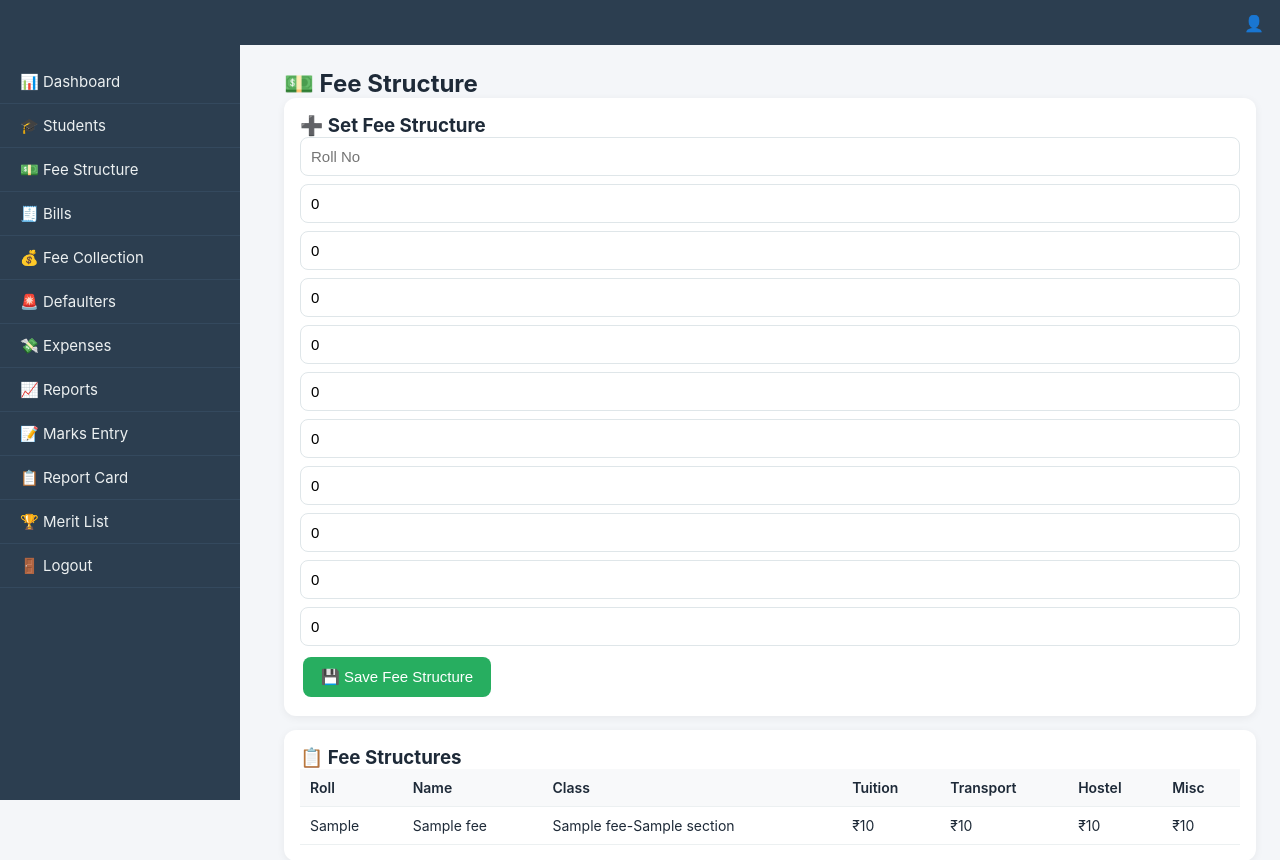
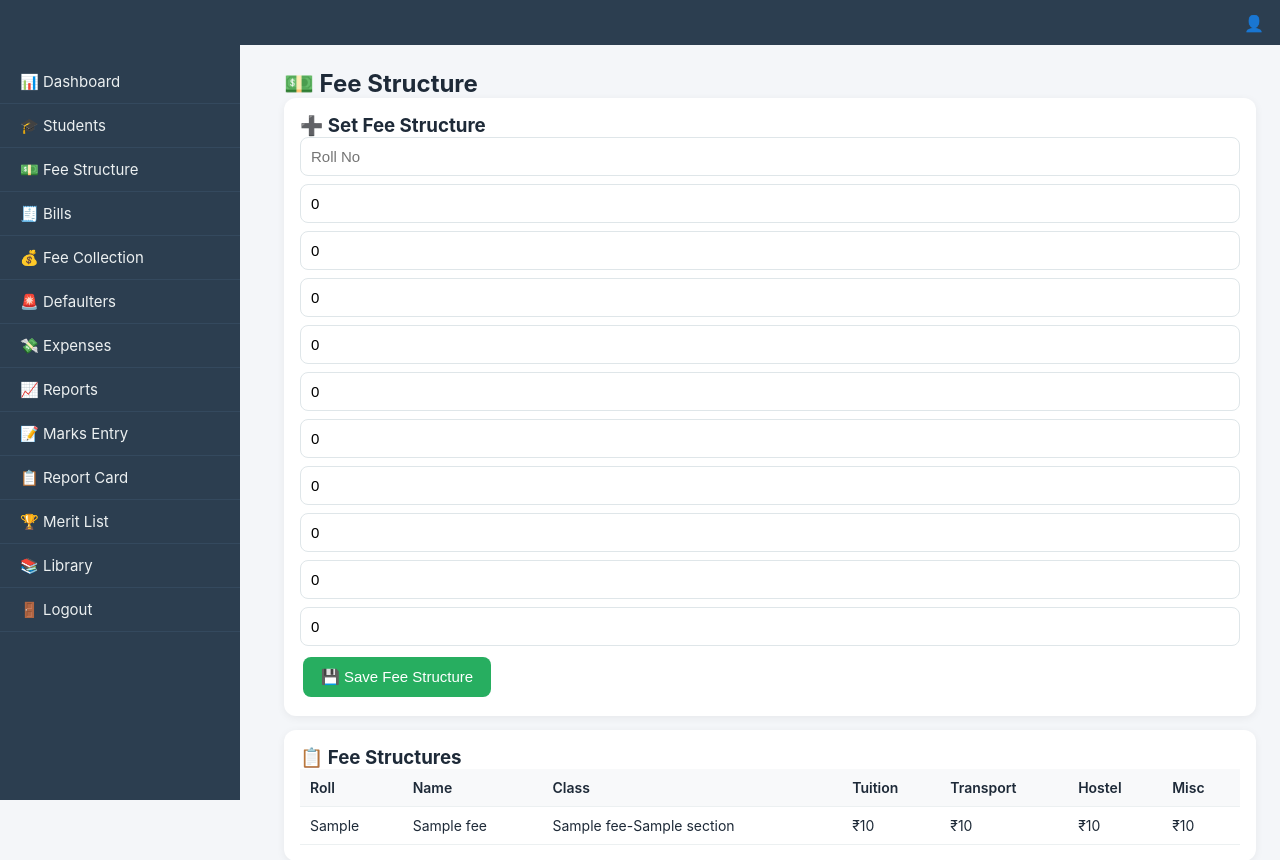
Before and after one commit to amankum500-max/School-work, a Python web app: template templates/fees.html in a window 1280 px wide. Shown: the top 860 px of the page. Run offline with Jinja, Linux system fonts and the light colour scheme; the template is opened without the code that fills it: most values are stand-ins (such as "Sample title", 1, 10 or a date in 2020).

Commit message:
Update base.html

```diff
--- a/templates/base.html
+++ b/templates/base.html
@@ -28,6 +28,7 @@
   <a href="{{ url_for('result') }}">📝 Marks Entry</a>
   <a href="{{ url_for('report_card') }}">📋 Report Card</a>
   <a href="{{ url_for('merit_list') }}">🏆 Merit List</a>
+  <a href="{{ url_for('library') }}">📚 Library</a>
   <a href="{{ url_for('logout') }}">🚪 Logout</a>
 </div>
 
```
